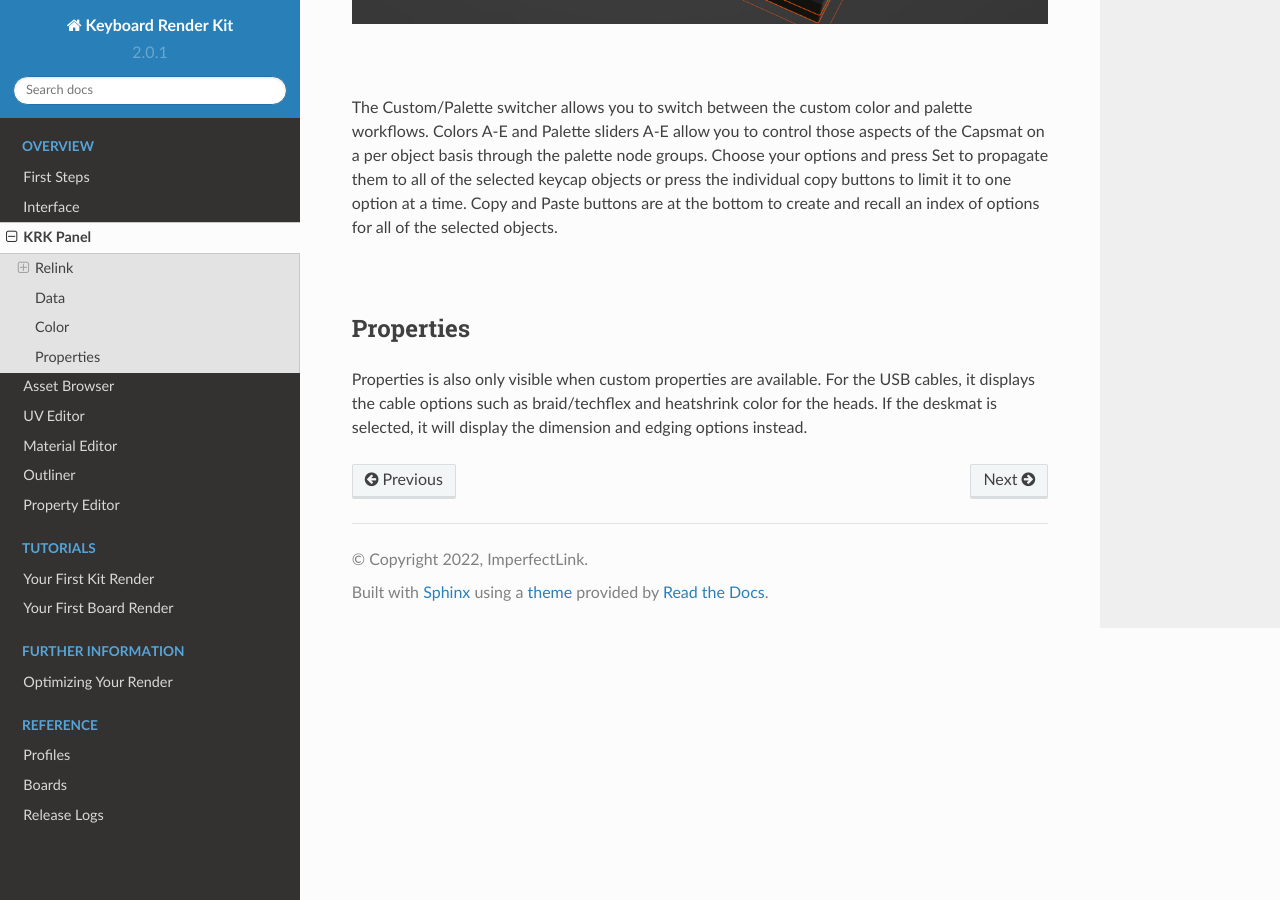
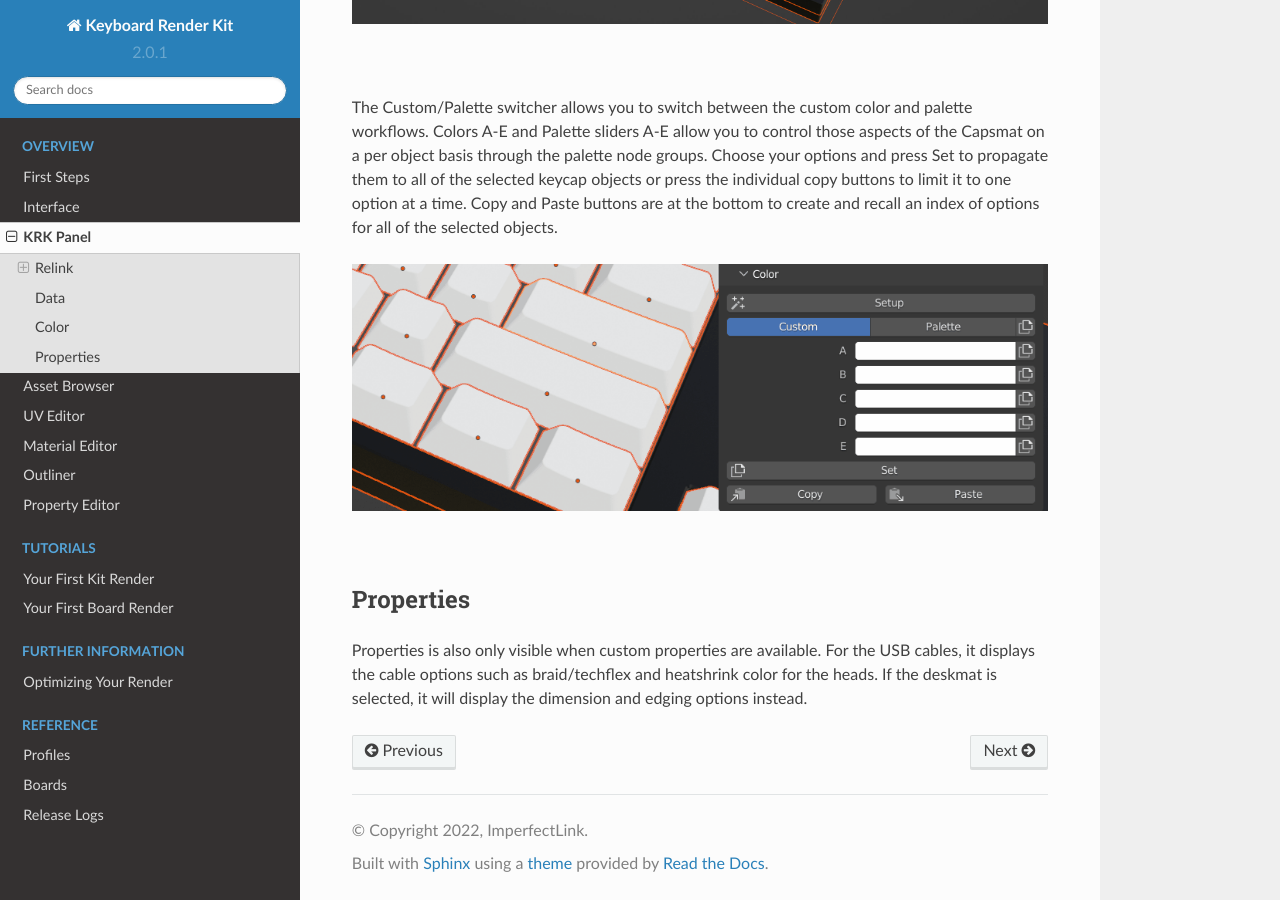
Before and after one commit to imperfectlink/KeyboardRenderKit, a Sphinx documentation site: the page built from docs/source/krkpanel.rst, in a window 1280 px wide and 900 px high, scrolled down 5897 px. Built offline with Sphinx 7.4.7 and the Read the Docs theme 2.0.0, drawn with Linux system fonts in a browser that asks for light colours.

Commit message:
Update krkpanel.rst

```diff
--- a/docs/source/krkpanel.rst
+++ b/docs/source/krkpanel.rst
@@ -92,6 +92,8 @@ If you have a keycap selected that does not hold color properties, the Setup but
 
 The Custom/Palette switcher allows you to switch between the custom color and palette workflows. Colors A-E and Palette sliders A-E allow you to control those aspects of the Capsmat on a per object basis through the palette node groups. Choose your options and press Set to propagate them to all of the selected keycap objects or press the individual copy buttons to limit it to one option at a time. Copy and Paste buttons are at the bottom to create and recall an index of options for all of the selected objects.
 
+.. image:: img/ColorSetPaste.gif
+
 |
 
 Properties
```
